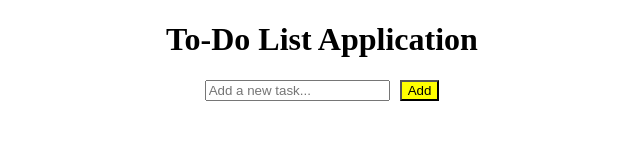
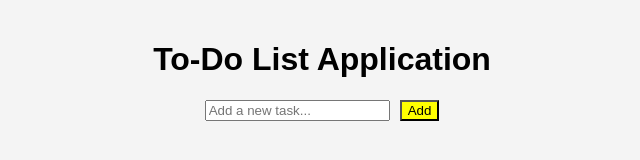
Before and after one commit to venkataguruprasadG/web-dev-journal-guru, a plain HTML site: page ToDoListApp/todo.html in a window 1280 px wide. Shown: the whole page, without its empty margins (318-958 px from the left). Drawn offline with Linux system fonts and the light colour scheme.

Commit message:
added padding to the content.

```diff
--- a/ToDoListApp/todo.css
+++ b/ToDoListApp/todo.css
@@ -1,3 +1,11 @@
+
+body{
+    font-family: Arial, sans-serif;
+    background-color: #f4f4f4;
+    margin: 0;
+    padding: 20px;
+}
+
 h1{
     text-align: center;
 }
```
